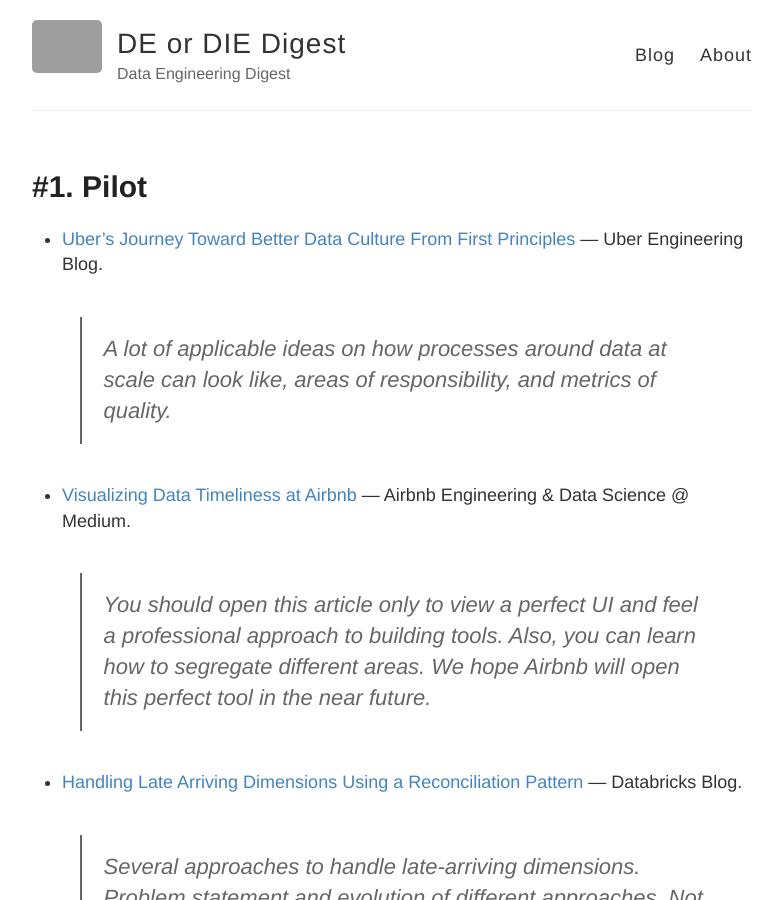
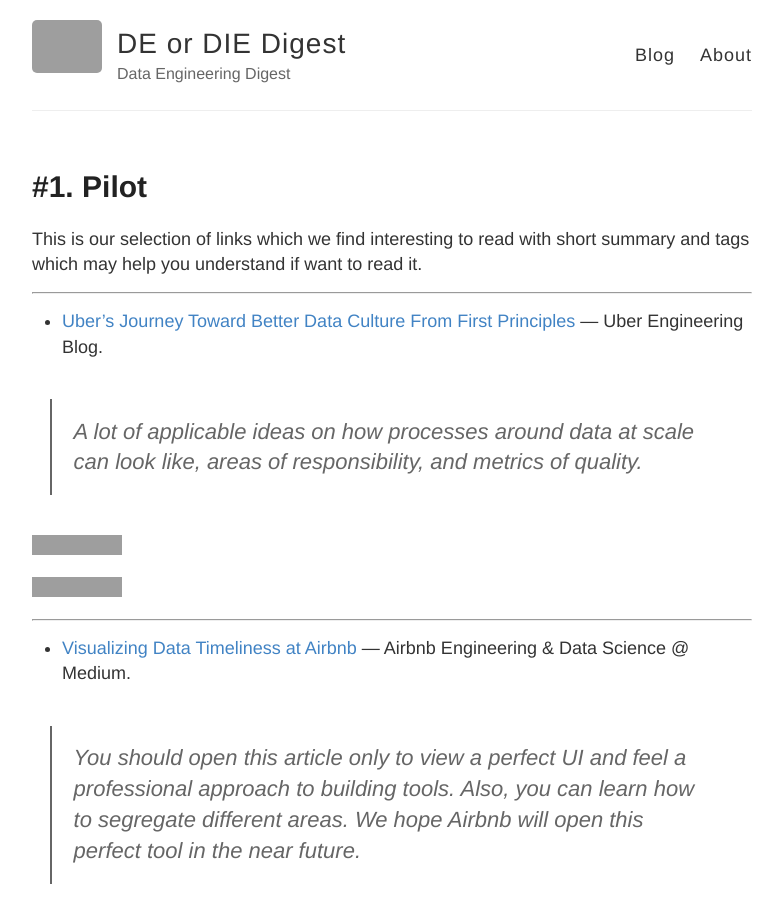
Before and after one commit to deordie/deordie-digest, a Jekyll site: the page built from _posts/2021-04-21-Pilot.md, in a window 1280 px wide and 900 px high. Shown: the whole window, without its empty margins (248-1030 px from the left). Built offline with Jekyll 4.4.1, drawn with Linux system fonts in a browser that asks for light colours; grey boxes are pictures that could not be loaded.

Commit message:
Update 2021-04-21-Pilot.md

```diff
--- a/_posts/2021-04-21-Pilot.md
+++ b/_posts/2021-04-21-Pilot.md
@@ -3,22 +3,54 @@
 title: "#1. Pilot"
 ---
 
+This is our selection of links which we find interesting to read with short summary and tags which may help you understand if want to read it.
+
+---
+
 - [Uber's Journey Toward Better Data Culture From First Principles](https://eng.uber.com/ubers-journey-toward-better-data-culture-from-first-principles/) — Uber Engineering Blog.
 
-    > A lot of applicable ideas on how processes around data at scale can look like, areas of responsibility, and metrics of quality.
+> A lot of applicable ideas on how processes around data at scale can look like, areas of responsibility, and metrics of quality.
+
+![](https://img.shields.io/badge/level-beginner-blue)
+
+![](https://img.shields.io/badge/topic-culture-success)
+
+---
 
 - [Visualizing Data Timeliness at Airbnb](https://medium.com/airbnb-engineering/visualizing-data-timeliness-at-airbnb-ee638fdf4710) — Airbnb Engineering & Data Science @ Medium.
 
-    > You should open this article only to view a perfect UI and feel a professional approach to building tools. Also, you can learn how to segregate different areas. We hope Airbnb will open this perfect tool in the near future.
+> You should open this article only to view a perfect UI and feel a professional approach to building tools. Also, you can learn how to segregate different areas. We hope Airbnb will open this perfect tool in the near future.
+
+![](https://img.shields.io/badge/level-medium-blue)
+
+![](https://img.shields.io/badge/topic-visualization-557D5C) ![](https://img.shields.io/badge/topic-monitoring-CC0A65)
+
+---
 
 - [Handling Late Arriving Dimensions Using a Reconciliation Pattern](https://databricks.com/blog/2020/12/15/handling-late-arriving-dimensions-using-a-reconciliation-pattern.html) — Databricks Blog.
 
-    > Several approaches to handle late-arriving dimensions. Problem statement and evolution of different approaches. Not so deep as you may expect but the core ideas are understandable.
+> Several approaches to handle late-arriving dimensions. Problem statement and evolution of different approaches. Not so deep as you may expect but the core ideas are understandable.
+
+![](https://img.shields.io/badge/level-advanced-blue)
+
+![](https://img.shields.io/badge/topic-late--arriving--data-blueviolet)
+
+---
 
 - [Two steps towards a modern data platform](https://www.bigdatarepublic.nl/articles/two-steps-towards-modern-data-platform/) — BigData Republic Blog.
 
-    > One of the views on the organization of data teams. Transformation from centralized team to data mesh.
+> One of the views on the organization of data teams. Transformation from centralized team to data mesh.
+
+![](https://img.shields.io/badge/level-beginner-blue)
+
+![](https://img.shields.io/badge/topic-analytics-blueviolet)
+
+---
 
 - [MLOps best practices](https://towardsdatascience.com/mlops-practices-for-data-scientists-dbb01be45dd8) — Towards Data Science @ Medium.
 
-    > A quite extensive description of common pitfalls, which ML engineer may observe in process of ML products delivery in conjunction with best practices description.
+> A quite extensive description of common pitfalls, which ML engineer may observe in process of ML products delivery in conjunction with best practices description.
+
+![](https://img.shields.io/badge/level-medium-blue)
+
+![](https://img.shields.io/badge/topic-mlops-orange)
```
